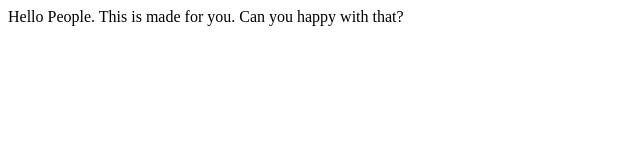
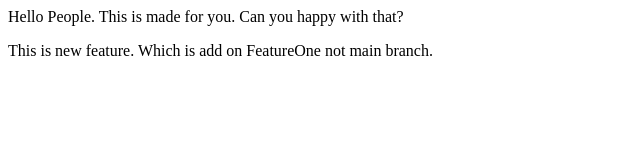
Before and after one commit to midu-01/LocalRepo, a plain HTML site: page index.html in a window 1280 px wide. Shown: the whole page, without its empty margins (0-640 px from the left). Drawn offline with Linux system fonts and the light colour scheme.

Commit message:
Add new feature

```diff
--- a/index.html
+++ b/index.html
@@ -4,5 +4,6 @@
     </head>
     <body>
         <p>Hello People. This is made for you. Can you happy with that?</p>
+        <p>This is new feature. Which is add on FeatureOne not main branch.</p>
     </body>
 </html>
```
